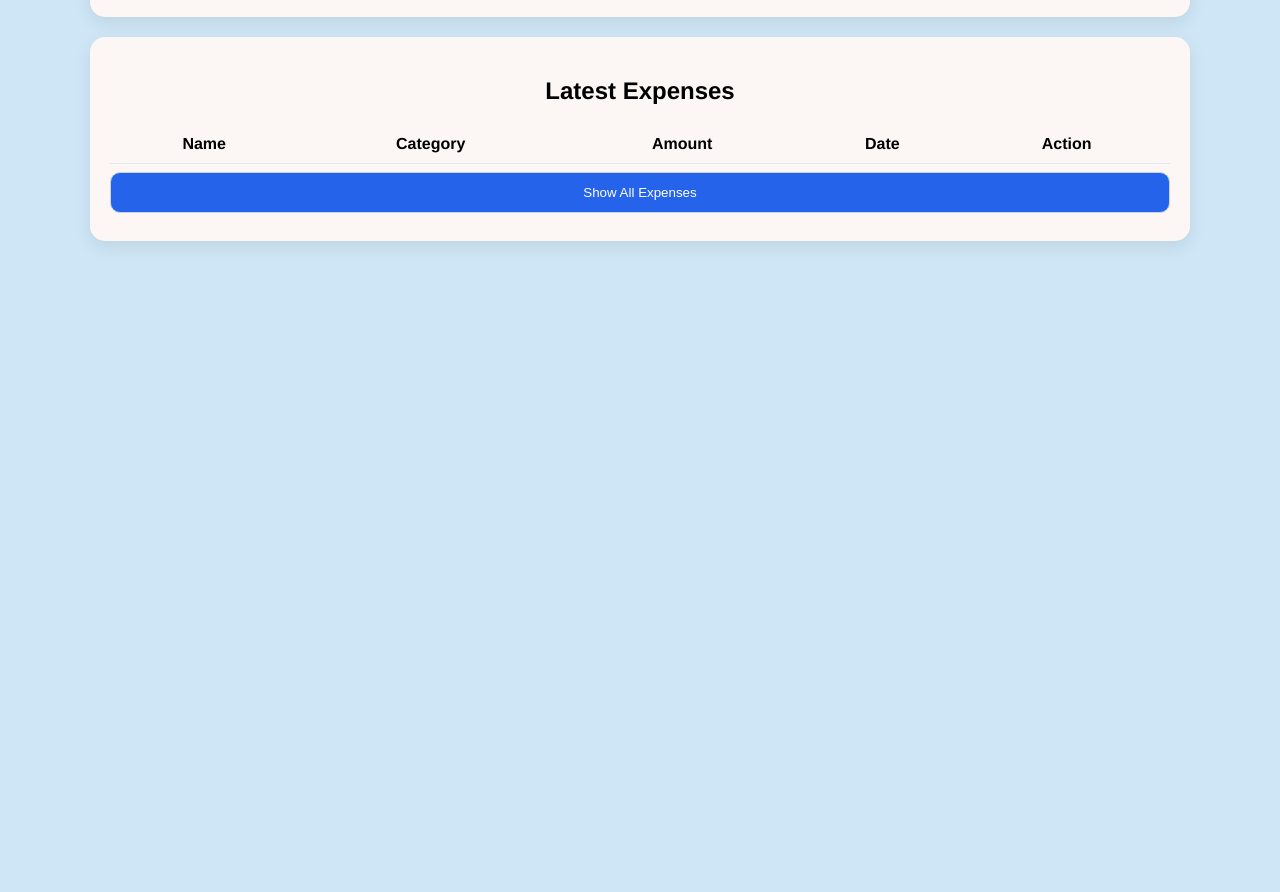
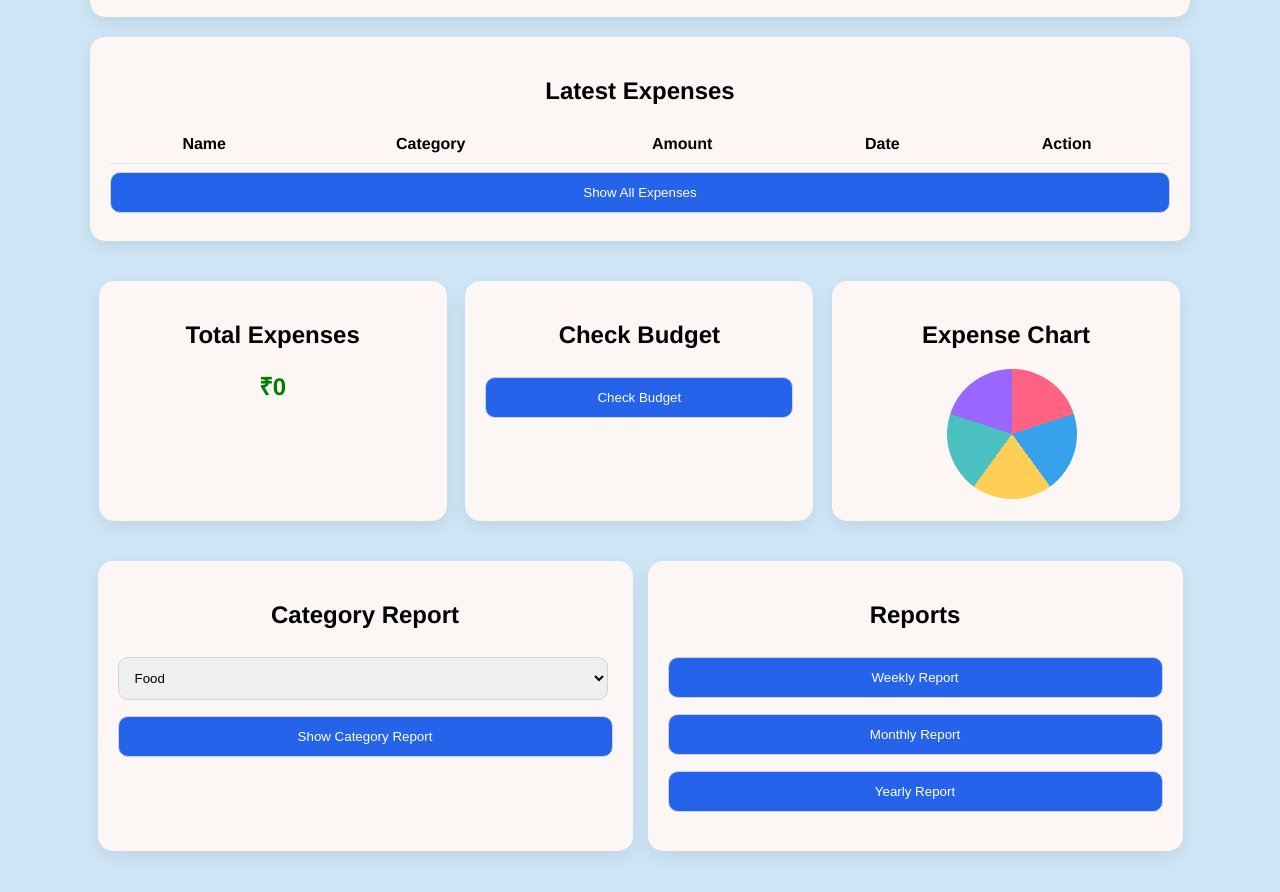
Before and after one commit to harikott1234-netizen/WMO_project, a plain HTML site: page index.html in a window 1280 px wide. Shown: the part 500-1392 px from the top of the page. Before the commit the page ends 800 px from the top, so only its background shows below. Drawn offline with Linux system fonts and the light colour scheme.

Commit message:
added some features

```diff
--- a/index.html
+++ b/index.html
@@ -44,5 +44,38 @@
             </table>
               <button>Show All Expenses</button>
         </div>
+        <div class="cardsummary">
+                    <div class="card1">
+            <h2>Total Expenses</h2>
+            <h2 id="totalExpense">₹0</h2>
+        </div>
+         <div class="card1">
+            <h2>Check Budget</h2>
+            <button>Check Budget</button>
+        </div>
+         <div class="card1">
+            <h2>Expense Chart</h2>
+            <div class="expensechart"></div>
+        </div>
+        <div class="card2">
+            <h2>Category Report</h2>
+            <select id="category">
+            <option value="Food">Food</option>
+            <option value="Entertainment">Entertainment</option>
+            <option value="Travelling">Travelling</option>
+            <option value="Books">Books</option>
+            <option value="Other">Other</option>
+             <option value="All">All</option>
+        </select>
+            <button>Show Category Report</button>
+        </div>
+        <div class="card2">
+            <h2>Reports</h2>
+            <button>Weekly Report</button>
+            <button>Monthly Report</button>
+            <button>Yearly Report</button>
+        </div>
+         </div>
+    </div>
       </body>
       </html>
--- a/style.css
+++ b/style.css
@@ -81,3 +81,51 @@ table th, table td {
     border-bottom: 1px solid #e2e8f0;
     text-align: center;
 }
+.card1 {
+    background:#FCF6F5;
+    padding: 20px;
+    margin: 20px auto;
+    border-radius: 15px;
+    box-shadow: 0 6px 18px rgba(0,0,0,0.08);
+    height: 200px;
+    width: 28%;
+    margin-right: 10px;
+}
+
+
+.card2 {
+    background:#FCF6F5;
+    padding: 20px;
+    margin: 20px auto;
+    border-radius: 15px;
+    box-shadow: 0 6px 18px rgba(0,0,0,0.08);
+    height: 250px;
+    width: 45%;
+}
+
+.cardsummary{
+    background-color:#cee6f6;
+    border-radius: 15px;
+    display: flex;
+    flex-wrap: wrap;
+}
+
+#totalExpense{
+    text-align: center;
+    color:green ;
+    margin: 20px;
+}
+
+.expensechart {
+  width: 130px;
+  margin-left: 95px;
+  aspect-ratio: 1;
+  border-radius: 50%;
+  background: conic-gradient(
+    #ff6384 0% 20%,
+    #36a2eb 20% 40%,
+    #ffce56 40% 60%,
+    #4bc0c0 60% 80%,
+    #9966ff 80% 100%
+  );
+}
```
